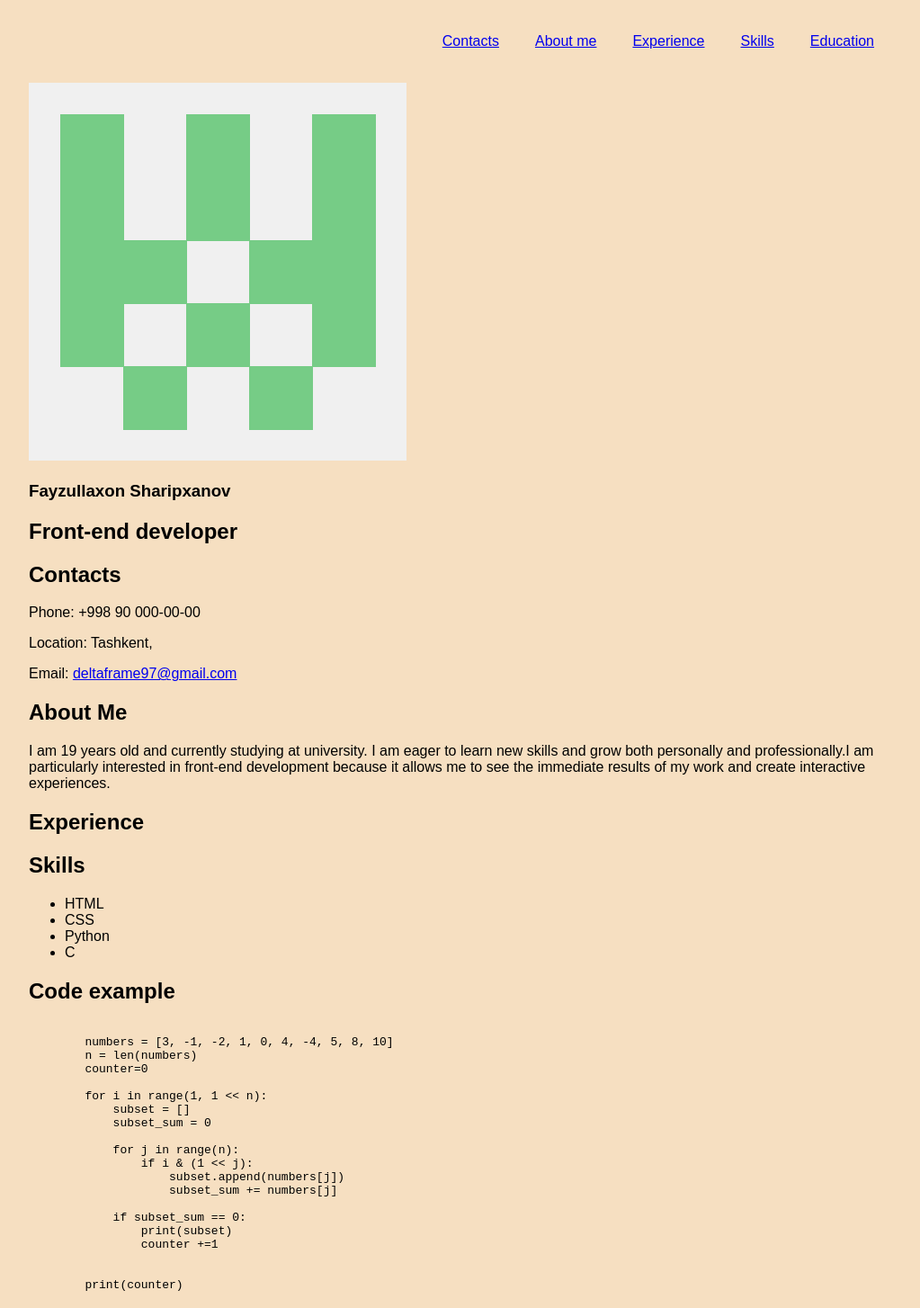
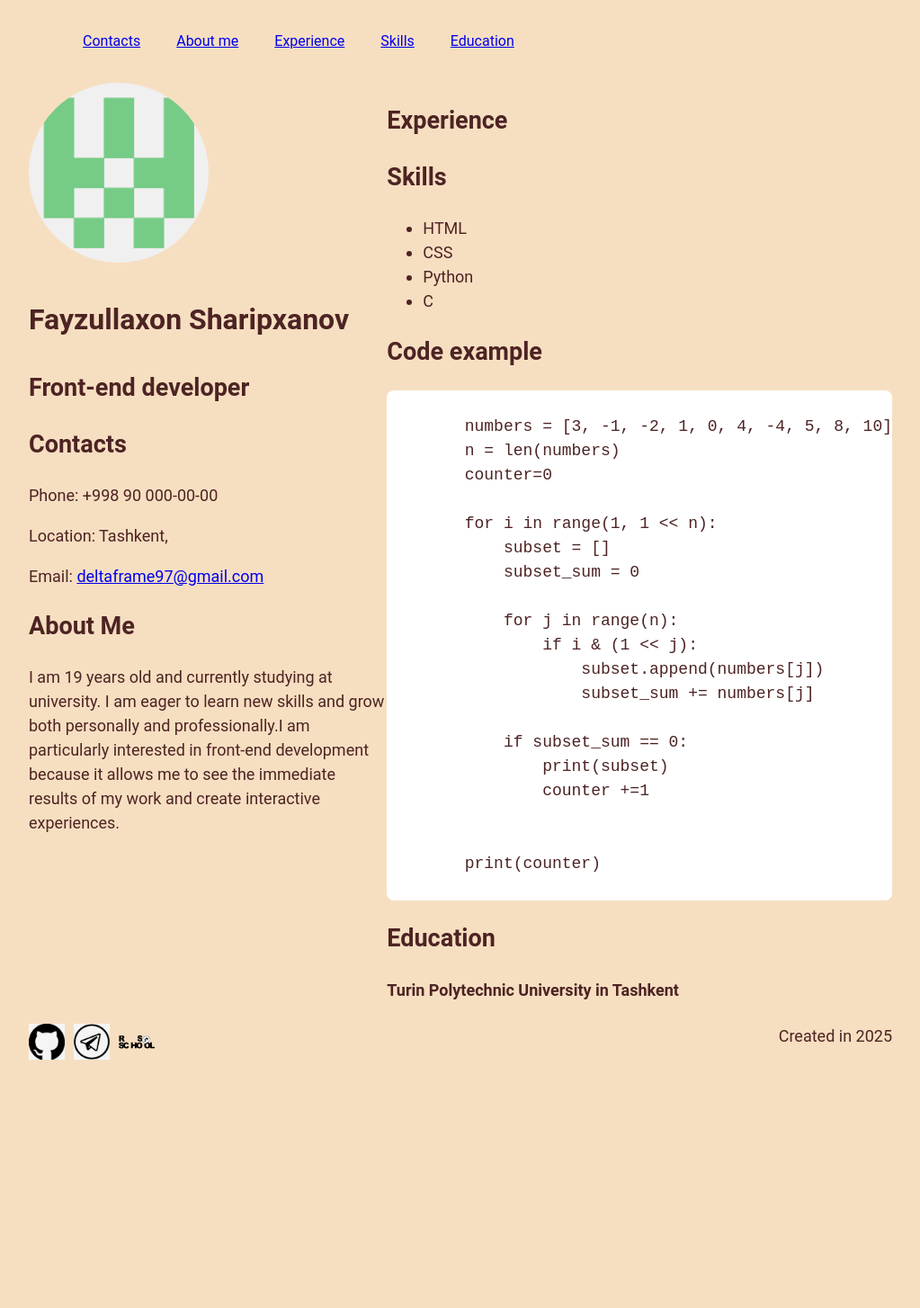
Before and after one commit to Fayzullo05/rsschool-cv, a plain HTML site: page index.html in a window 1280 px wide. Shown: the top 1454 px of the page at 90% size, without its empty margins (128-1151 px from the left). After the commit the page ends 1185 px from the top, so only its background shows below. Drawn offline with Linux system fonts and the light colour scheme.

Commit message:
feat: update style.css

```diff
--- a/style.css
+++ b/style.css
@@ -4,9 +4,13 @@ html {
 body {
   max-width: 960px;
   margin: 0 auto;
-  font-family: Arial, sans-serif;
   background: #f5dab6d6;
   justify-content: space-between;
+  font-family: "Roboto", sans-serif;
+  font-size: 18px;
+  font-weight: 400;
+  line-height: 1.5;
+  color: #4d2323;
 }
 .nav {
     font-size: 16px;
@@ -17,8 +21,6 @@ body {
   display: flex;
   justify-content: flex-end;
   align-items: center;
-}
-.nav-list {
   list-style: none;
 }
 .nav-link {
@@ -26,3 +28,33 @@ body {
   line-height: 40px;
   transition: 0.3s;
 }
+h1 {
+    font-size: 32px;
+    font-weight: bold;
+}
+
+.avatar {
+    width: 200px;
+    height: 200px;
+    border-radius: 50%;
+}
+
+.container {
+  max-width: 1440px;
+  margin: 0 auto;
+  display: flex;
+  justify-content: space-between;
+}
+.footer{
+  text-align: center;
+}
+.year {
+    margin-left: auto;
+}
+.social_media{
+    margin-right: 10px;
+}
+pre {
+  background-color: rgb(255, 255, 255);
+  border-radius: 8px;
+}
```
